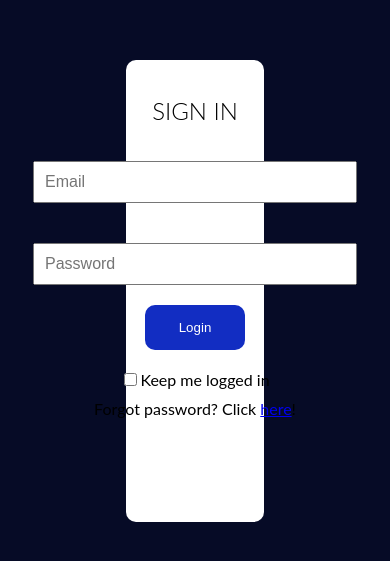
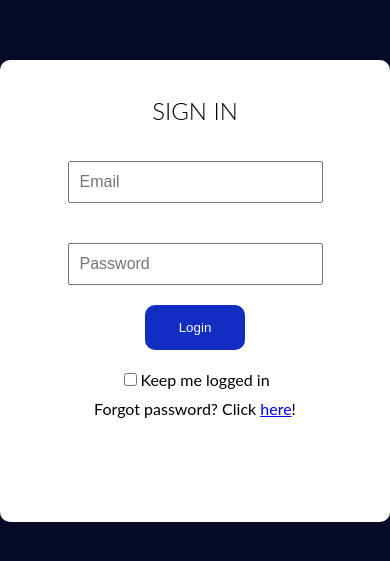
Before and after one commit to MogodanCristian/Zeit, a React (Vite) app: page /login in a window 390 px wide. Shown: the part 131-692 px from the top of the page. Built offline with nearby package versions, Linux system fonts and the light colour scheme.

Commit message:
Made the Sidebar and the Login components a little bit more responsive

```diff
--- a/src/components/Sidebar/Sidebar.jsx
+++ b/src/components/Sidebar/Sidebar.jsx
@@ -72,7 +72,10 @@ const Logout = styled.li`
   padding: 8px 0px 8px 16px;
   list-style: none;
   height: 60px;
-  margin-top: 250px;
+  position: absolute;
+  bottom: 20px;
+  left: 0;
+  right: 0;
   a {
     text-decoration: none;
     color: #f5f5f5;
--- a/src/pages/Login.jsx
+++ b/src/pages/Login.jsx
@@ -26,7 +26,10 @@ const Wrapper = styled.div`
   align-items: center;
   flex-direction: column;
   display: flex;
-  border-radius: 10px
+  border-radius: 10px;
+
+  @media only screen and (max-width: 768px) {
+    width: 90%;}
 `;
 
 const Title = styled.h1`
@@ -43,7 +46,7 @@ const Form = styled.form`
 const Input = styled.input`
   flex: 1;
   min-width: 40%;
-  width:300px;
+  width:100%;
   margin: 20px 0;
   padding: 10px;
   font-size: medium;
```
